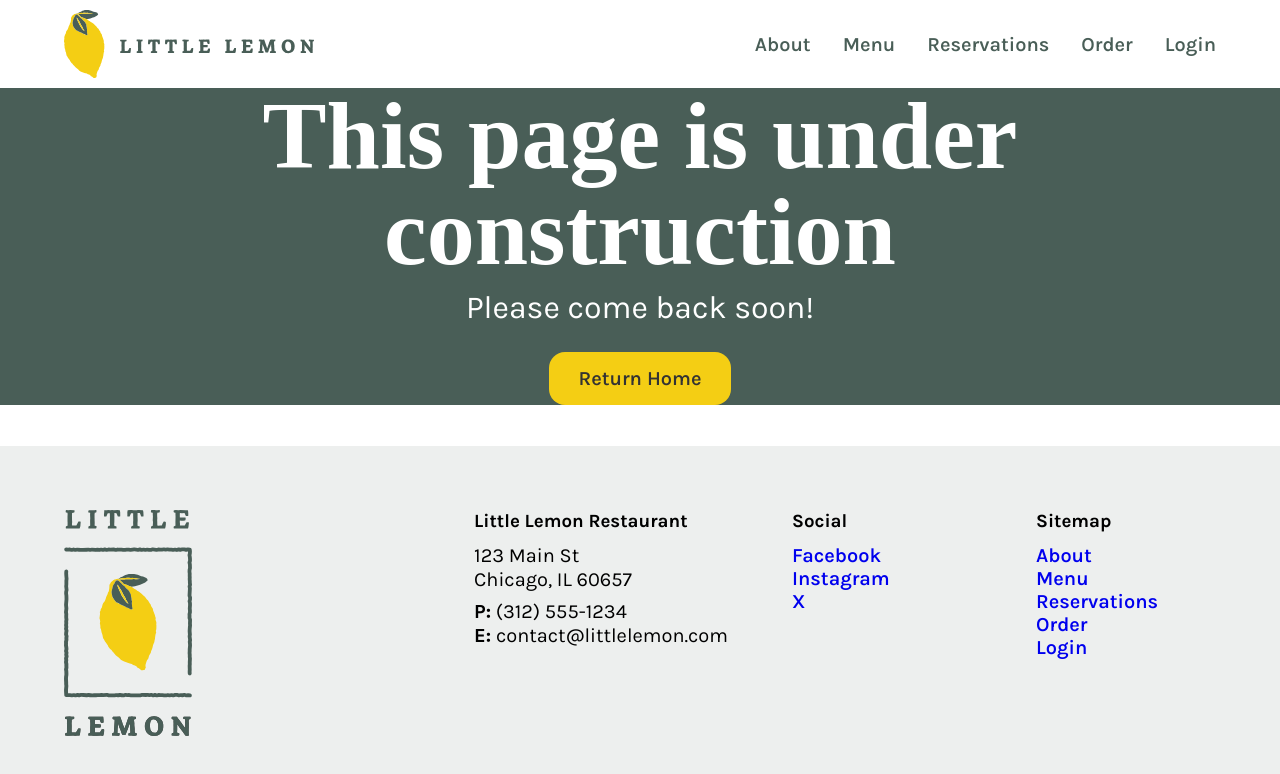
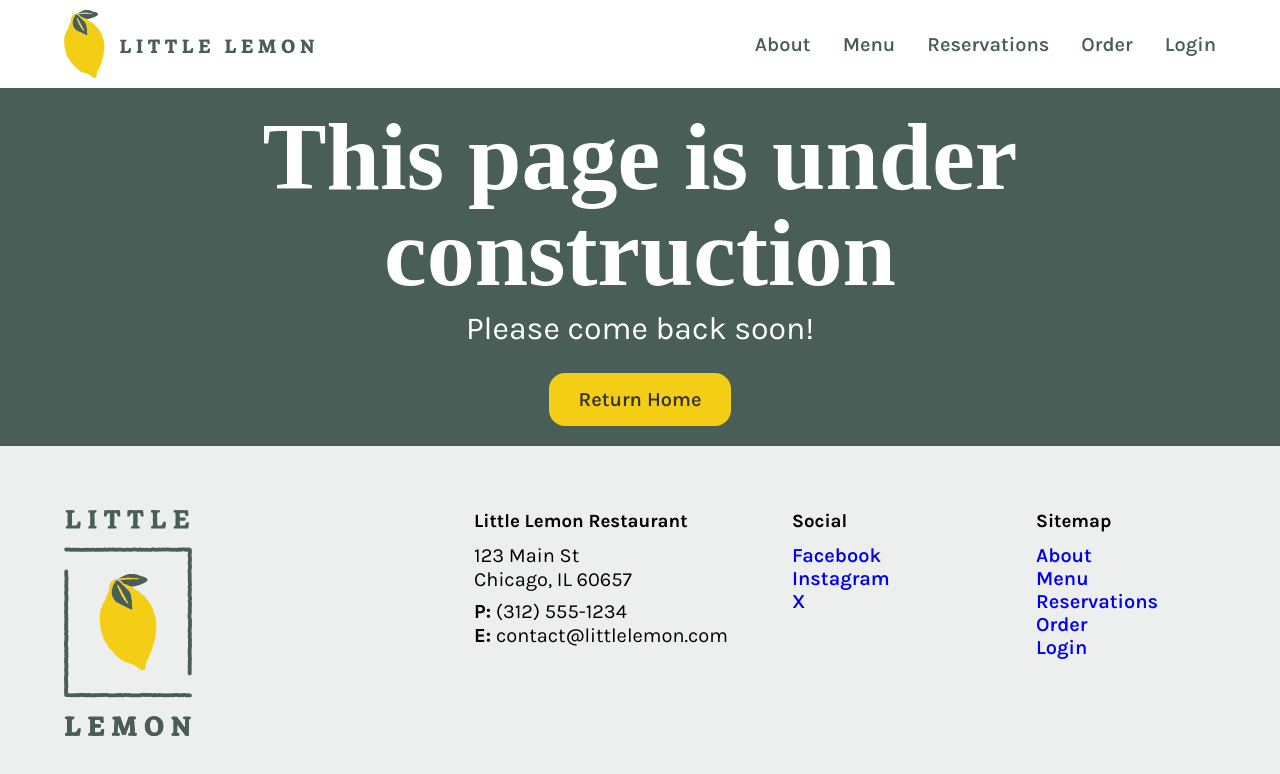
Before and after one commit to chrallen/little-lemon, a React (Create React App) app: page /LoginPage in a window 1280 px wide. Shown: the top 774 px of the page. Built offline with nearby package versions, Linux system fonts and the light colour scheme; a web font is replaced by a local one.

Commit message:
removed container class and simplified layout

```diff
--- a/src/components/UnderConstruction/UnderConstruction.js
+++ b/src/components/UnderConstruction/UnderConstruction.js
@@ -3,14 +3,12 @@ import { Link } from 'react-router-dom'
 
 const Message = () => {
   return (
-    <section className='message'>
-      <div className='container'>
+    <section className='single-column-center message'>
         <div className='message-content'>
           <h1 className='title'>This page is under construction</h1>
           <p>Please come back soon!</p>
           <Link to="/" className="primary-btn">Return Home</Link>
         </div>
-      </div>
     </section>
   );
 }
```
